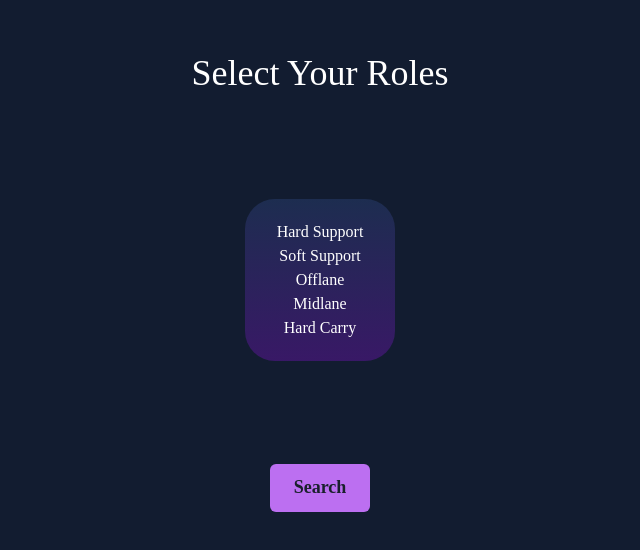
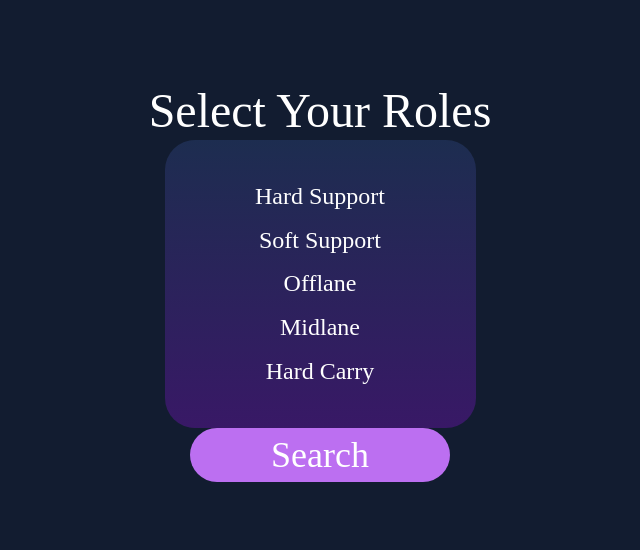
Before and after one commit to dca123/matchmaker-client, a Next.js app: page /roleSelection in a window 1280 px wide. Shown: the part 118-668 px from the top of the page, without its empty margins (320-960 px from the left). Built offline with nearby package versions, Linux system fonts and the light colour scheme; a web font is replaced by a local one.

Commit message:
feat(roleselection): added Role Selection Page

```diff
--- a/src/pages/roleSelection.tsx
+++ b/src/pages/roleSelection.tsx
@@ -1,33 +1,53 @@
-import {
-    Flex, Heading, Text, Button
-} from '@chakra-ui/react'
+import { Flex, Heading, Text, Button } from '@chakra-ui/react';
 
-export default function roleSelection(){
+export default function roleSelection() {
   return (
     <Flex
       flexDir="column"
       alignItems="center"
       justifyContent="space-around"
-        w="571px"
-        h="564px"
+      h={['80%', '50%']}
     >
-        <Heading fontWeight="400" color="white">
+      <Heading fontWeight="400" color="white" fontSize={['35px', '48px']}>
         Select Your Roles
       </Heading>
       <Flex
         flexDirection="column"
+        justifyContent="space-between"
         alignItems="center"
         background="linear-gradient(179.99deg, #1D2D50 0.01%, #52057B 193.87%)"
+        padding="40px 32px"
         borderRadius="30px"
-          padding="21px 32px"
+        w="311px"
+        h="352px"
       >
-          <Text color="white">Hard Support</Text>
-          <Text color="white">Soft Support</Text>
-          <Text color="white">Offlane</Text>
-          <Text color="white">Midlane</Text>
-          <Text color="white">Hard Carry</Text>
+        <Text lineHeight="33px" fontSize="24px" color="white">
+          Hard Support
+        </Text>
+        <Text lineHeight="33px" fontSize="24px" color="white">
+          Soft Support
+        </Text>
+        <Text lineHeight="33px" fontSize="24px" color="white">
+          Offlane
+        </Text>
+        <Text lineHeight="33px" fontSize="24px" color="white">
+          Midlane
+        </Text>
+        <Text lineHeight="33px" fontSize="24px" color="white">
+          Hard Carry
+        </Text>
       </Flex>
-        <Button backgroundColor="pink" size="lg">
+      <Button
+        backgroundColor="pink"
+        size="lg"
+        h="70px"
+        w="260px"
+        borderRadius="30px"
+        fontSize="36px"
+        fontFamily="Montserrat"
+        fontWeight="normal"
+        color="white"
+      >
         Search
       </Button>
     </Flex>
```
Lines whose indentation alone changed are shown as unchanged.
